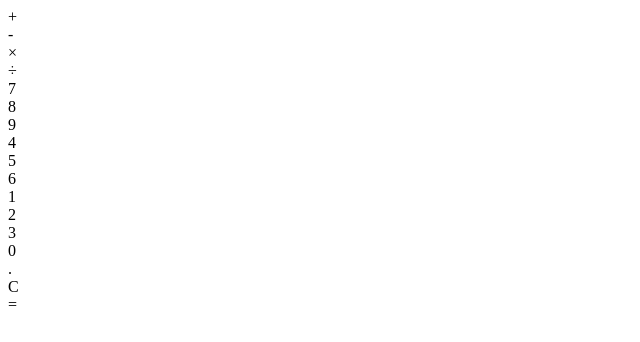
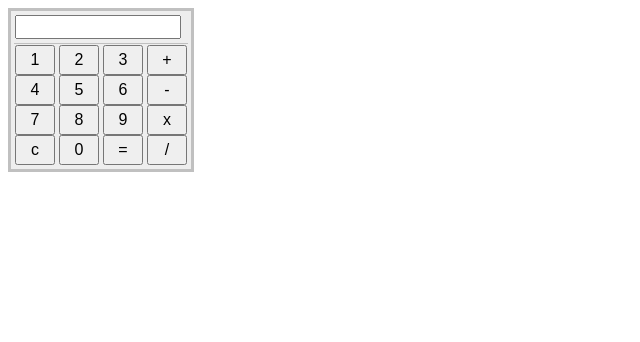
Before and after one commit to ItsAllMail/testdungeon, a plain HTML site: page index.html in a window 1280 px wide. Shown: the whole page, without its empty margins (0-640 px from the left). Drawn offline with Linux system fonts and the light colour scheme.

Commit message:
Update index.html

```diff
--- a/index.html
+++ b/index.html
@@ -1,35 +1,49 @@
-<!-- CALCULATOR -->
-<div class="calculator">
-  <div class="input" id="input"></div>
-  <div class="buttons">
-    <div class="operators">
-      <div>+</div>
-      <div>-</div>
-      <div>&times;</div>
-      <div>&divide;</div>
-    </div>
-    <div class="leftPanel">
-      <div class="numbers">
-        <div>7</div>
-        <div>8</div>
-        <div>9</div>
-      </div>
-      <div class="numbers">
-        <div>4</div>
-        <div>5</div>
-        <div>6</div>
-      </div>
-      <div class="numbers">
-        <div>1</div>
-        <div>2</div>
-        <div>3</div>
-      </div>
-      <div class="numbers">
-        <div>0</div>
-        <div>.</div>
-        <div id="clear">C</div>
-      </div>
-    </div>
-    <div class="equal" id="result">=</div>
-  </div>
-</div>
+<html>
+<head>
+<meta charset="utf-8" />
+<title>Калькулятор</title>
+<style type="text/css">
+	#calculator * {font-size: 16px;}
+	#calculator table {border: solid 3px silver; border-spacing: 3px; background-color: #EEE; }
+	#calculator table td {border-spacing: 3px;}
+	input.display {width: 166px; text-align: right;}
+	td.buttons {border-top: solid 1px silver;}
+	input[type= button] {width: 40px; height: 30px;}
+</style>
+</head>
+
+<body>
+<form name="calc" id="calculator">
+	<table>
+	<tr>
+	<td>
+		<input type="text" name="input" size="16" class="display">
+	</td>
+	</tr>
+	<tr>
+	<td class="buttons">
+		<input type="button" name="one" value="1" OnClick="calc.input.value += '1'">
+		<input type="button" name="two" value="2" OnClick="calc.input.value += '2'">
+		<input type="button" name="three" value="3" OnClick="calc.input.value += '3'">
+		<input type="button" name="add" value="+" OnClick="calc.input.value += '+'">
+		<br>
+		<input type="button" name="four" value="4" OnClick="calc.input.value += '4'">
+		<input type="button" name="five" value="5" OnClick="calc.input.value += '5'">
+		<input type="button" name="six" value="6" OnClick="calc.input.value += '6'">
+		<input type="button" name="sub" value="-" OnClick="calc.input.value += '-'">
+		<br>
+		<input type="button" name="seven" value="7" OnClick="calc.input.value += '7'">
+		<input type="button" name="eight" value="8" OnClick="calc.input.value += '8'">
+		<input type="button" name="nine" value="9" OnClick="calc.input.value += '9'">
+		<input type="button" name="mul" value="x" OnClick="calc.input.value += '*'">
+		<br>
+		<input type="button" name="clear" value="c" OnClick="calc.input.value = ''">
+		<input type="button" name="zero" value="0" OnClick="calc.input.value += '0'">
+		<input type="button" name="doit" value="=" OnClick="calc.input.value = eval(calc.input.value)">
+		<input type="button" name="div"  value="/" OnClick="calc.input.value += '/'">
+	</td>
+	</tr>
+	</table>
+</form>
+</body>
+</html>
```
